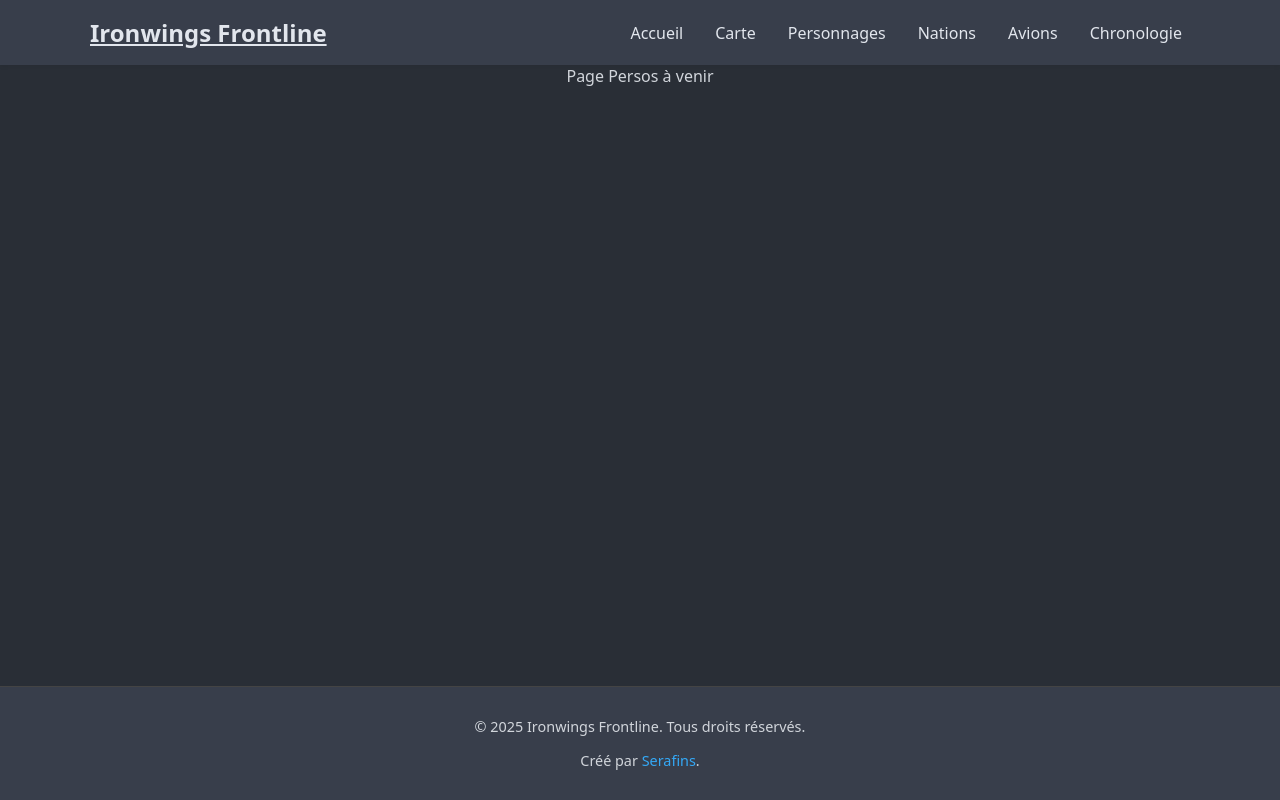
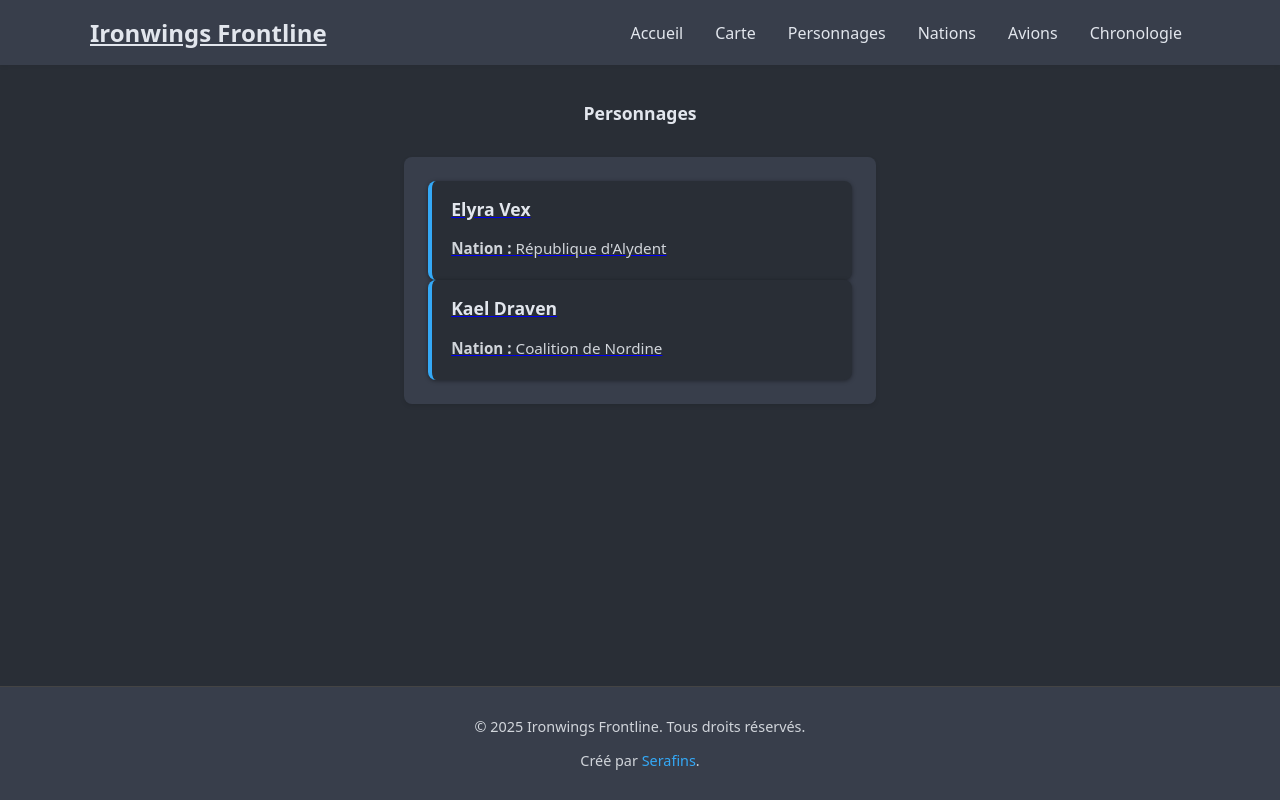
Before and after one commit to NeokoWorld/ironwing-frontline, a React (Vite) app: page /characters in a window 1280 px wide. Built offline with nearby package versions, Linux system fonts and the light colour scheme.

Commit message:
feat: characters page working

```diff
--- a/src/App.tsx
+++ b/src/App.tsx
@@ -6,6 +6,7 @@ import Footer from './components/Footer';
 import Home from './pages/Home';
 import Map from './pages/Map';
 import Characters from './pages/Characters';
+import CharacterDetailPage from './pages/CharacterDetail';
 import Nations from './pages/Nations';
 import Aircrafts from './pages/Aircrafts';
 import TimeLine from './pages/TimeLine';
@@ -20,6 +21,7 @@ function App() {
             <Route path="/" element={<Home />} />
             <Route path="/map" element={<Map />} />
             <Route path="/characters" element={<Characters />} />
+            <Route path="/characters/:slug" element={<CharacterDetailPage />} />
             <Route path="/nations" element={<Nations />} />
             <Route path="/aircrafts" element={<Aircrafts />} />
             <Route path="/timeline" element={<TimeLine />} />
--- /dev/null
+++ b/src/data/characters.yaml
@@ -0,0 +1,11 @@
+characters:
+  - name: "Elyra Vex"
+    nation: "République d'Alydent"
+    slug: "elyra-vex"
+    role: "Ambassadrice"
+    shortBio: "Diplomate rusée, connue pour ses talents de négociation et son passé mystérieux."
+  - name: "Kael Draven"
+    nation: "Coalition de Nordine"
+    slug: "kael-draven"
+    role: "Commandant"
+    shortBio: "Militaire impitoyable ayant mené de nombreuses batailles décisives."
--- /dev/null
+++ b/src/data/charactersExpanded.yaml
@@ -0,0 +1,31 @@
+characters:
+  - name: "Elyra Vex"
+    slug: "elyra-vex"
+    affiliation: "République d'Alydent"
+    role: "Ambassadrice"
+    age: "42"
+    origine: "Vahria"
+    statut: "Active"
+    image: "/assets/characters/elyra-vex.png"
+    relations:
+      - "Kael Draven (ennemi politique)"
+      - "Selene Arkan (alliée stratégique)"
+    histoire: |
+      Née dans les quartiers nobles de Vahria, Elyra a étudié les arts de la rhétorique et de la diplomatie dès son plus jeune âge...
+    description: |
+      **Elyra Vex** est l'une des figures les plus influentes d'Alydent. En tant qu’ambassadrice, elle maîtrise l’art du compromis et du mensonge. Malgré son apparence froide, elle cache un lourd passé...
+
+  - name: "Kael Draven"
+    affiliation: "Coalition de Nordine"
+    slug: "kael-draven"
+    role: "Commandant"
+    age: "37"
+    origine: "Fort Helgar"
+    statut: "En service"
+    image: "/assets/characters/kael-draven.png"
+    relations:
+      - "Elyra Vex (rivalité ancienne)"
+    histoire: |
+      Kael a gravi les échelons de l'armée à une vitesse fulgurante, motivé par un sens de l'ordre absolu et une haine profonde des bureaucrates...
+    description: |
+      Connu pour ses méthodes expéditives, **Kael Draven** dirige ses troupes avec une autorité incontestée. Il est craint autant que respecté...
--- /dev/null
+++ b/src/data/parseCharacters.ts
@@ -0,0 +1,4 @@
+import YAML from 'yaml';
+import raw from './characters.yaml?raw';
+
+export const charactersData = YAML.parse(raw).characters;
--- /dev/null
+++ b/src/data/parseCharactersExpanded.ts
@@ -0,0 +1,4 @@
+import YAML from 'yaml';
+import raw from './charactersExpanded.yaml?raw';
+
+export const charactersExpandedData = YAML.parse(raw).characters;
--- /dev/null
+++ b/src/pages/CharacterDetail.tsx
@@ -0,0 +1,33 @@
+import { useParams, useNavigate } from 'react-router-dom';
+import { charactersExpandedData } from '../data/parseCharactersExpanded';
+import ReactMarkdown from 'react-markdown';
+
+export default function CharacterDetailPage() {
+  const { slug } = useParams();
+  const navigate = useNavigate();
+  const character = charactersExpandedData.find((c: any) => c.slug === slug);
+
+  if (!character) {
+    return <p>Personnage introuvable.</p>;
+  }
+
+  return (
+    <main className="container">
+      <button onClick={() => navigate(-1)} className="tab">← Retour</button>
+      <h1>{character.name}</h1>
+      <img
+        src={character.image}
+        alt={character.name}
+        style={{ maxWidth: '200px', marginBottom: '1rem', borderRadius: '8px' }}
+      />
+      <p><strong>Nation :</strong> {character.nation}</p>
+      <p><strong>Rôle :</strong> {character.role}</p>
+      <p><strong>Statut :</strong> {character.statut}</p>
+      <p><strong>Alignement :</strong> {character.alignement}</p>
+      <p><strong>Relations :</strong> {character.relations.join(', ')}</p>
+
+      <h3>Biographie</h3>
+      <ReactMarkdown>{character.biographie}</ReactMarkdown>
+    </main>
+  );
+}
--- a/src/pages/Characters.tsx
+++ b/src/pages/Characters.tsx
@@ -1,3 +1,21 @@
-export default function Characters() {
-  return <div className="p-4">Page Persos à venir</div>;
+import { charactersData } from '../data/parseCharacters';
+import { Link } from 'react-router-dom';
+
+export default function CharactersPage() {
+  return (
+    <main className="container">
+      <h1 className="intro-text">Personnages</h1>
+      <section className="card-grid">
+        {charactersData.map((char: any) => (
+          <Link key={char.slug} to={`/characters/${char.slug}`} className="card-link">
+            <div className="card news-card">
+              <h3>{char.name}</h3>
+              <p><strong>Nation :</strong> {char.nation}</p>
+              <p>{char.description}</p>
+            </div>
+          </Link>
+        ))}
+      </section>
+    </main>
+  );
 }
--- a/src/pages/Home.tsx
+++ b/src/pages/Home.tsx
@@ -1,5 +1,6 @@
 export default function Home() {
   const news = [
+    { date: '25 juin', content: 'Page Personnage fonctionnelle (Placeholders)' },
     { date: '25 juin', content: 'Page Nations fonctionnelle' },
     { date: '25 juin', content: 'Création du Site' },
   ];
```
